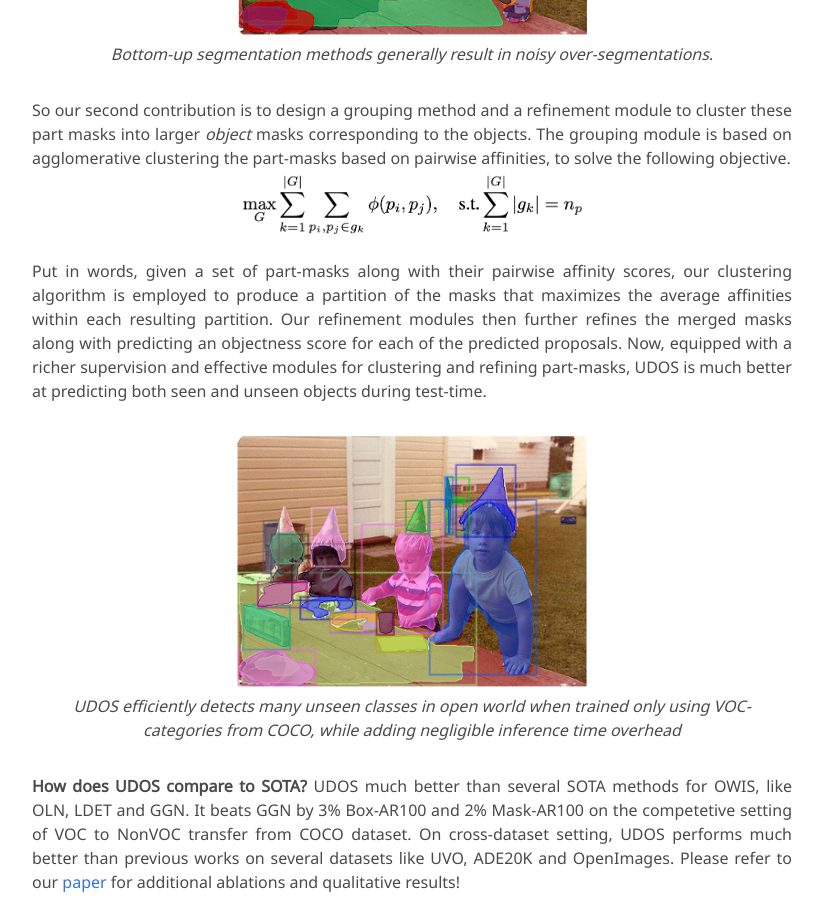
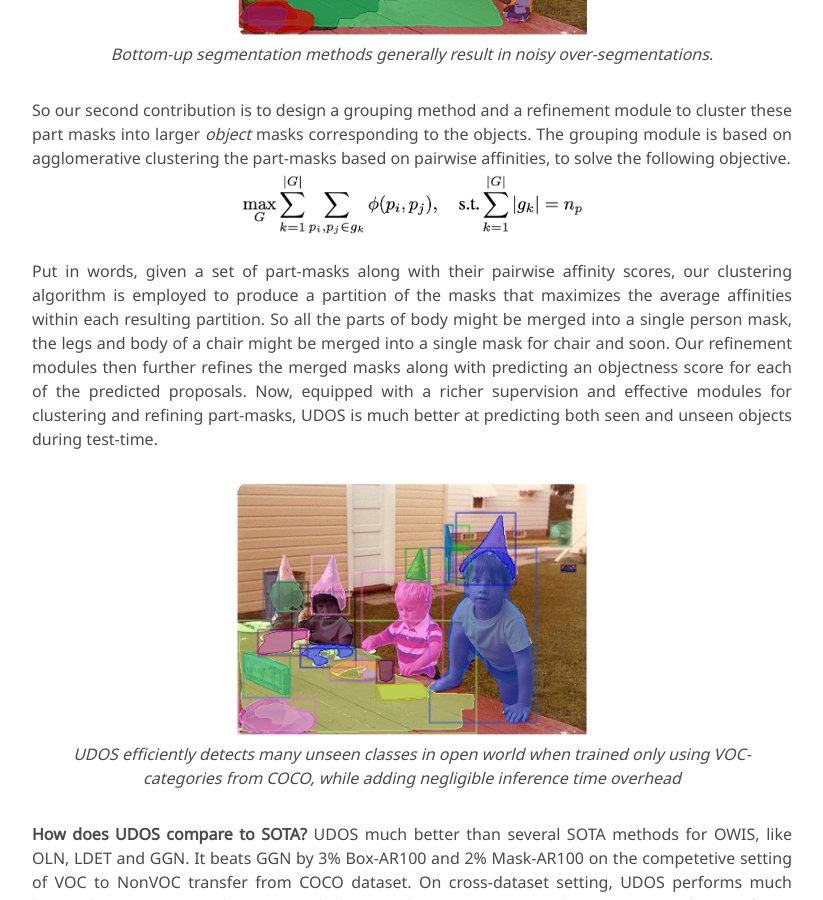
Before and after one commit to tarun005/tarun005.github.io, a Jekyll site: the page UDOS/index.html, which Jekyll copies as it is, in a window 1280 px wide and 900 px high, scrolled down 2957 px. Shown: the whole window, without its empty margins (228-1051 px from the left). Built offline with Jekyll 4.4.1, drawn with Linux system fonts in a browser that asks for light colours; nearby versions of some CDN libraries; some web fonts are replaced; library files that are not in the unit come from our copies; a style sheet for code colours, icons or effects is not loaded.

Commit message:
Added UDOS OWIS

```diff
--- a/UDOS/index.html
+++ b/UDOS/index.html
@@ -241,7 +241,7 @@
           </p>
 
           <p>
-          Put in words, given a set of part-masks along with their pairwise affinity scores, our clustering algorithm is employed to produce a partition of the masks that maximizes the average affinities within each resulting partition. Our refinement modules then further refines the merged masks along with predicting an objectness score for each of the predicted proposals. Now, equipped with a richer supervision and effective modules for clustering and refining part-masks, UDOS is much better at predicting both seen and unseen objects during test-time.
+          Put in words, given a set of part-masks along with their pairwise affinity scores, our clustering algorithm is employed to produce a partition of the masks that maximizes the average affinities within each resulting partition. So all the parts of body might be merged into a single person mask, the legs and body of a chair might be merged into a single mask for chair and soon. Our refinement modules then further refines the merged masks along with predicting an objectness score for each of the predicted proposals. Now, equipped with a richer supervision and effective modules for clustering and refining part-masks, UDOS is much better at predicting both seen and unseen objects during test-time.
           <figure>
             <img src="static/images/intro_pic_udos.png" width=350 class="center">
             <figcaption>UDOS efficiently detects many unseen classes in open world when trained only using VOC-categories from COCO, while adding negligible inference time overhead</figcaption>
```
